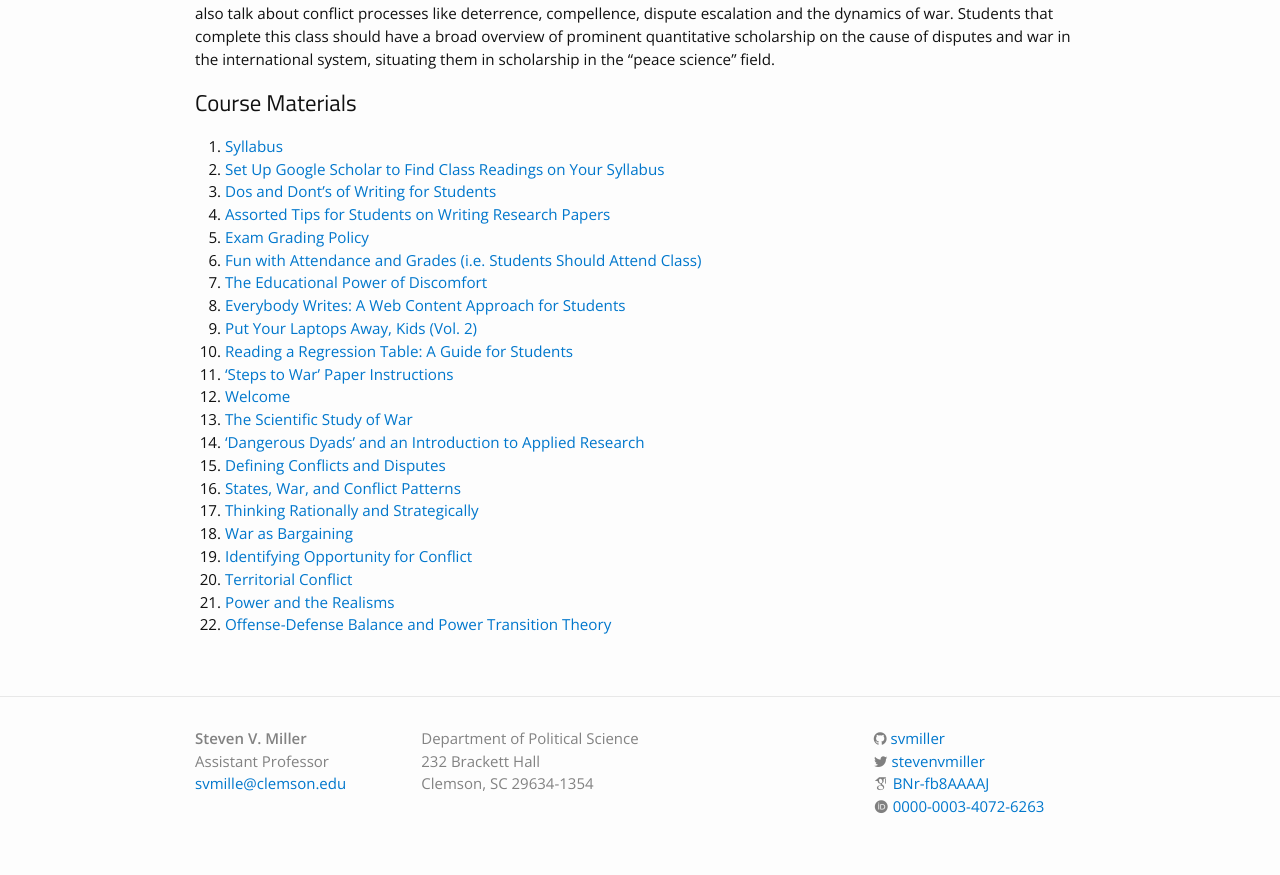
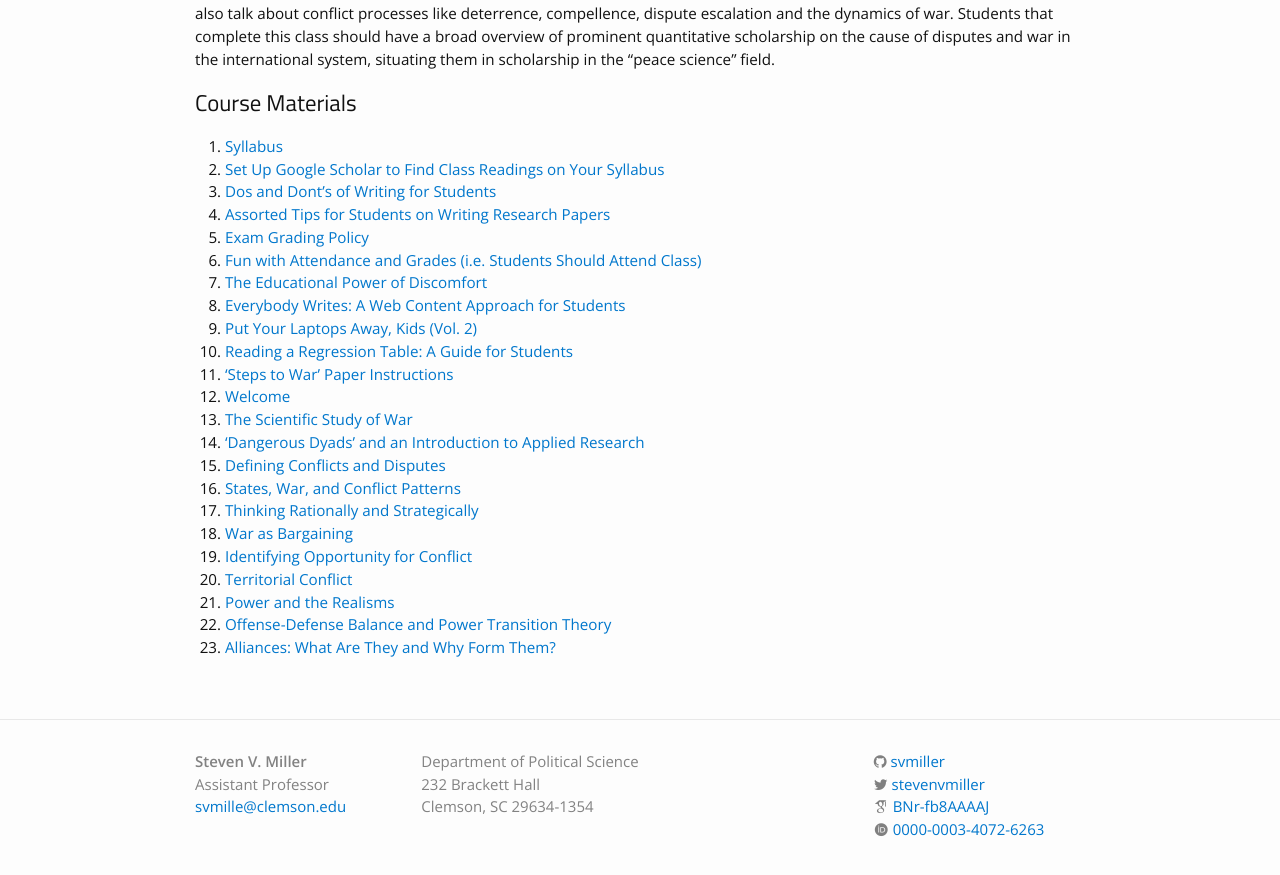
Before and after one commit to svmiller/svmiller.github.io, a Jekyll site: the page built from teaching/posc-3610.md, in a window 1280 px wide and 900 px high, scrolled down 669 px. Shown: the top 875 px of the window. Built offline with Jekyll 4.4.1, drawn with Linux system fonts in a browser that asks for light colours; nearby versions of some CDN libraries; some web fonts are replaced.

Commit message:
add lectures 02.20.2018

```diff
--- a/teaching/posc-3610.md
+++ b/teaching/posc-3610.md
@@ -33,6 +33,7 @@ The onset, expansion and consequences of inter-state conflict lie at the heart o
 19. [Territorial Conflict](https://www.dropbox.com/s/x7ge8udoabr5gcw/posc3610-lecture-territorial-conflict.pdf?dl=0)
 20. [Power and the Realisms](https://www.dropbox.com/s/fnrz8tzs7s8rtpc/posc3610-lecture-power-1.pdf?dl=0)
 21. [Offense-Defense Balance and Power Transition Theory](https://www.dropbox.com/s/ld7p3krskinvtbf/posc3610-lecture-od-balance-ptt.pdf?dl=0)
+22. [Alliances: What Are They and Why Form Them?](https://www.dropbox.com/s/0ddb5bztpohc806/posc3610-lecture-alliance-1.pdf?dl=0)
 
 <!--
 1. [Syllabus](https://www.dropbox.com/s/issmjjkzl8cjtt5/posc3610-fall2017-syllabus.pdf?dl=0)
```
Also changed, not shown: teaching/posc-1020.md (+1 -0 lines).
